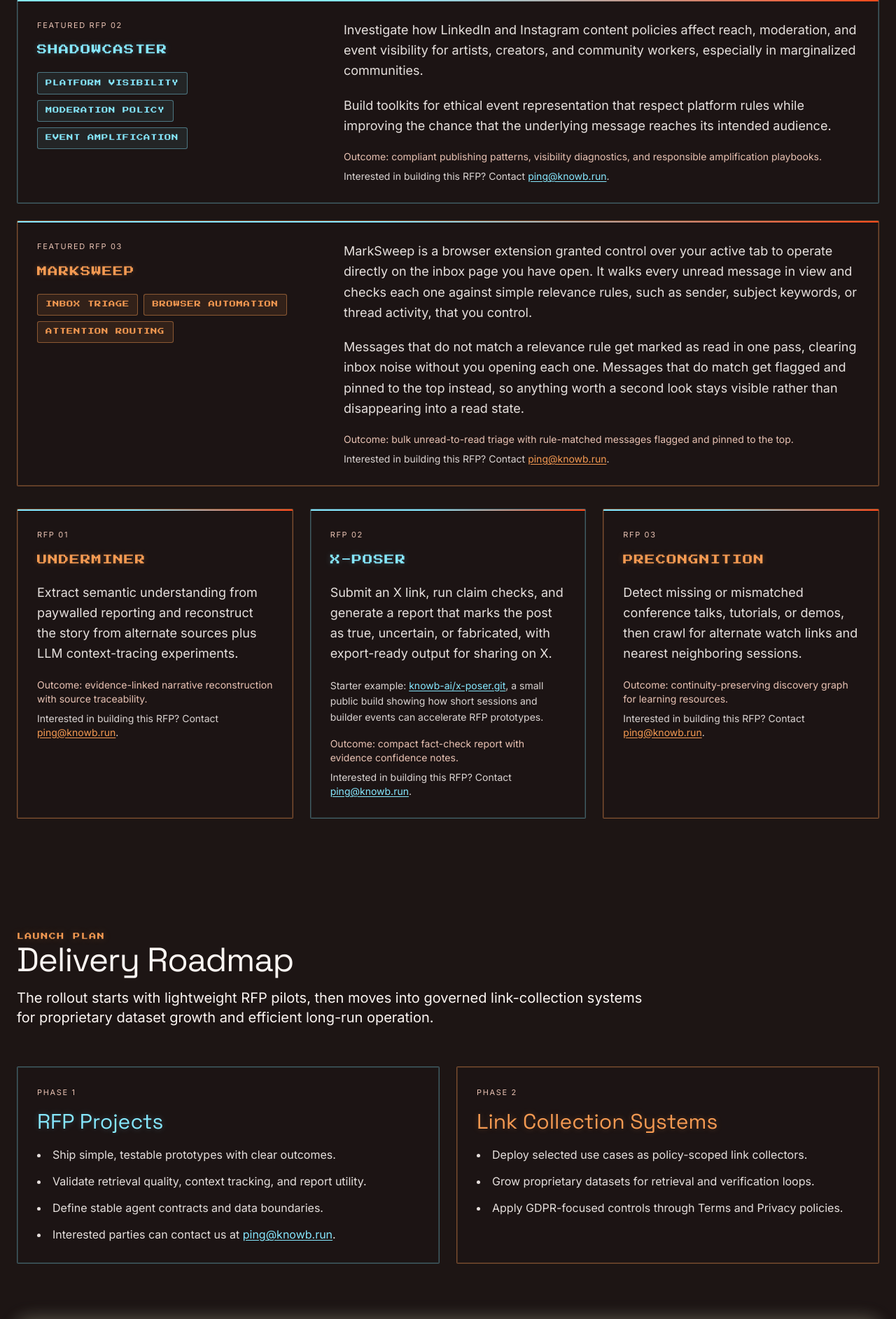
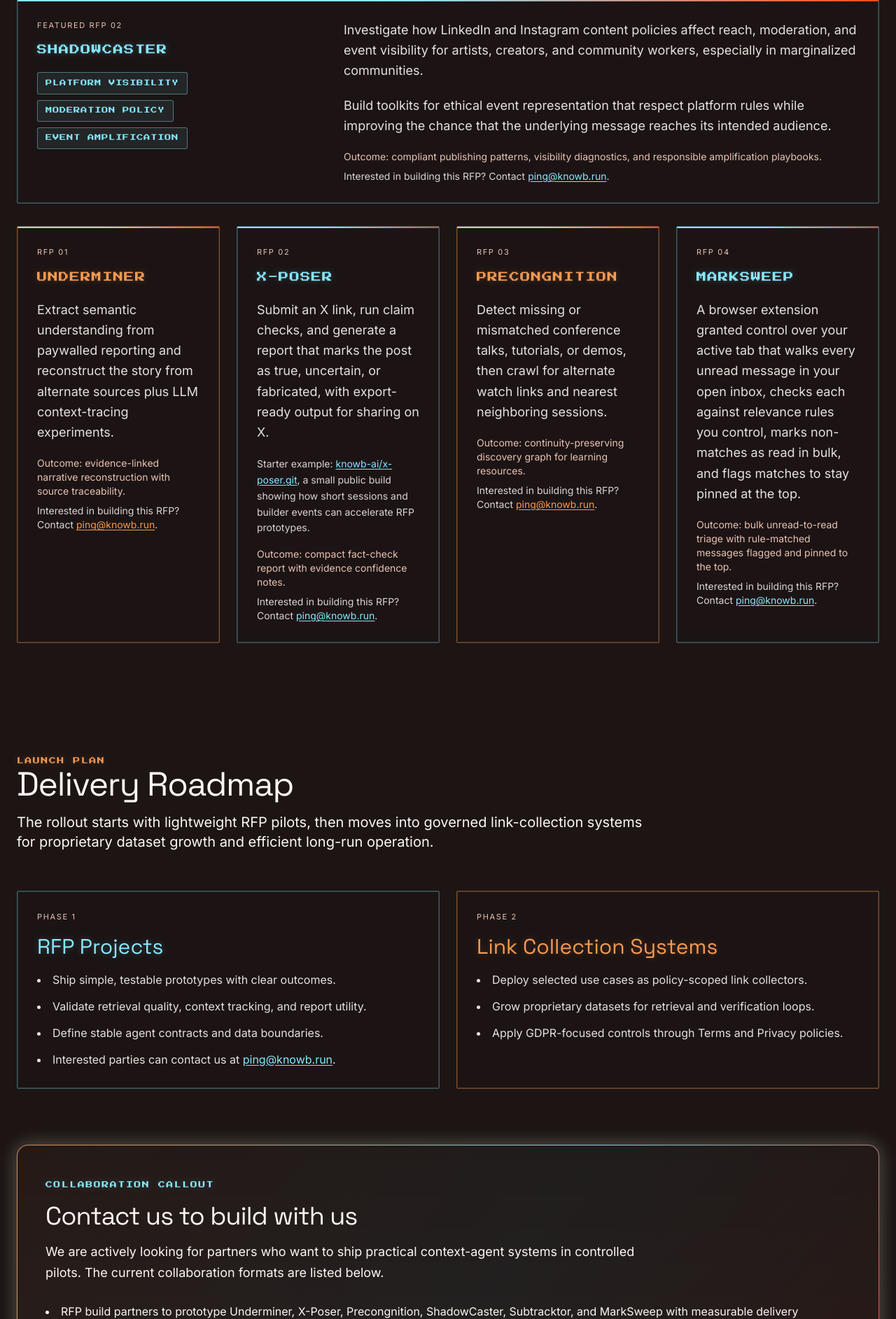
Before and after one commit to knowb-ai/knowb-ai.github.io, a Python web app: template templates/index.html in a window 1280 px wide. Shown: the part 2827-4712 px from the top of the page at 70% size. Run offline with Jinja, Linux system fonts and the light colour scheme; the template is opened without the code that fills it, so the values that code supplies are empty; some libraries are stand-ins or nearby versions.

Commit message:
fix: move MarkSweep from Featured to standard RFP tier
MarkSweep was placed in the Featured RFP block (Subtracktor,
ShadowCaster) by mistake. Move it into the standard RFP grid as
RFP 04, condensed to the single-paragraph format used by Underminer,
X-Poser, and Precongnition. Widen the grid to sm:grid-cols-2
lg:grid-cols-4 so four cards lay out evenly instead of wrapping 3+1.

Co-Authored-By: Claude Sonnet 4.6 <noreply@anthropic.com>

```diff
--- a/templates/index.html
+++ b/templates/index.html
@@ -182,33 +182,9 @@
                             </div>
                         </div>
                     </article>
-
-                    <article class="use-case-card arcade-card card-theme-ember bg-charcoal-bark/60 border border-terracotta-border/30 rounded-sm p-7 transition-all">
-                        <div class="grid gap-6 lg:grid-cols-[minmax(0,0.72fr)_minmax(0,1.28fr)] lg:items-start">
-                            <div>
-                                <p class="text-[11px] uppercase tracking-[0.15em] text-terracotta-border mb-4">Featured RFP 03</p>
-                                <h3 class="usecase-arcade-title font-arcade mb-5 text-soft-ember">MarkSweep</h3>
-                                <div class="flex flex-wrap gap-2">
-                                    <span class="arcade-chip ember">Inbox Triage</span>
-                                    <span class="arcade-chip ember">Browser Automation</span>
-                                    <span class="arcade-chip ember">Attention Routing</span>
-                                </div>
-                            </div>
-                            <div>
-                                <p class="font-sans text-lg text-paper-ivory/90 leading-relaxed mb-5">
-                                    MarkSweep is a browser extension granted control over your active tab to operate directly on the inbox page you have open. It walks every unread message in view and checks each one against simple relevance rules, such as sender, subject keywords, or thread activity, that you control.
-                                </p>
-                                <p class="font-sans text-lg text-paper-ivory/90 leading-relaxed mb-5">
-                                    Messages that do not match a relevance rule get marked as read in one pass, clearing inbox noise without you opening each one. Messages that do match get flagged and pinned to the top instead, so anything worth a second look stays visible rather than disappearing into a read state.
-                                </p>
-                                <p class="text-sm text-terracotta-border mb-2">Outcome: bulk unread-to-read triage with rule-matched messages flagged and pinned to the top.</p>
-                                <p class="text-sm text-paper-ivory/85">Interested in building this RFP? Contact <a href="mailto:ping@knowb.run" class="underline decoration-soft-ember underline-offset-2 hover:text-soft-ember">ping@knowb.run</a>.</p>
-                            </div>
-                        </div>
-                    </article>
                 </div>
 
-                <div class="grid md:grid-cols-3 gap-6">
+                <div class="grid sm:grid-cols-2 lg:grid-cols-4 gap-6">
                     <article class="use-case-card arcade-card card-theme-ember bg-charcoal-bark/60 border border-terracotta-border/30 rounded-sm p-7 transition-all">
                         <p class="text-[11px] uppercase tracking-[0.15em] text-terracotta-border mb-4">RFP 01</p>
                         <h3 class="usecase-arcade-title font-arcade mb-5 text-soft-ember">Underminer</h3>
@@ -238,6 +214,15 @@
                         </p>
                         <p class="text-sm text-terracotta-border mb-2">Outcome: continuity-preserving discovery graph for learning resources.</p>
                         <p class="text-sm text-paper-ivory/85">Interested in building this RFP? Contact <a href="mailto:ping@knowb.run" class="underline decoration-soft-ember underline-offset-2 hover:text-soft-ember">ping@knowb.run</a>.</p>
+                    </article>
+                    <article class="use-case-card arcade-card card-theme-saber bg-charcoal-bark/60 border border-terracotta-border/30 rounded-sm p-7 transition-all">
+                        <p class="text-[11px] uppercase tracking-[0.15em] text-terracotta-border mb-4">RFP 04</p>
+                        <h3 class="usecase-arcade-title font-arcade mb-5 text-saber-blue">MarkSweep</h3>
+                        <p class="font-sans text-lg text-paper-ivory/90 leading-relaxed mb-5">
+                            A browser extension granted control over your active tab that walks every unread message in your open inbox, checks each against relevance rules you control, marks non-matches as read in bulk, and flags matches to stay pinned at the top.
+                        </p>
+                        <p class="text-sm text-terracotta-border mb-2">Outcome: bulk unread-to-read triage with rule-matched messages flagged and pinned to the top.</p>
+                        <p class="text-sm text-paper-ivory/85">Interested in building this RFP? Contact <a href="mailto:ping@knowb.run" class="underline decoration-saber-blue underline-offset-2 hover:text-saber-blue">ping@knowb.run</a>.</p>
                     </article>
                 </div>
             </div>
```
